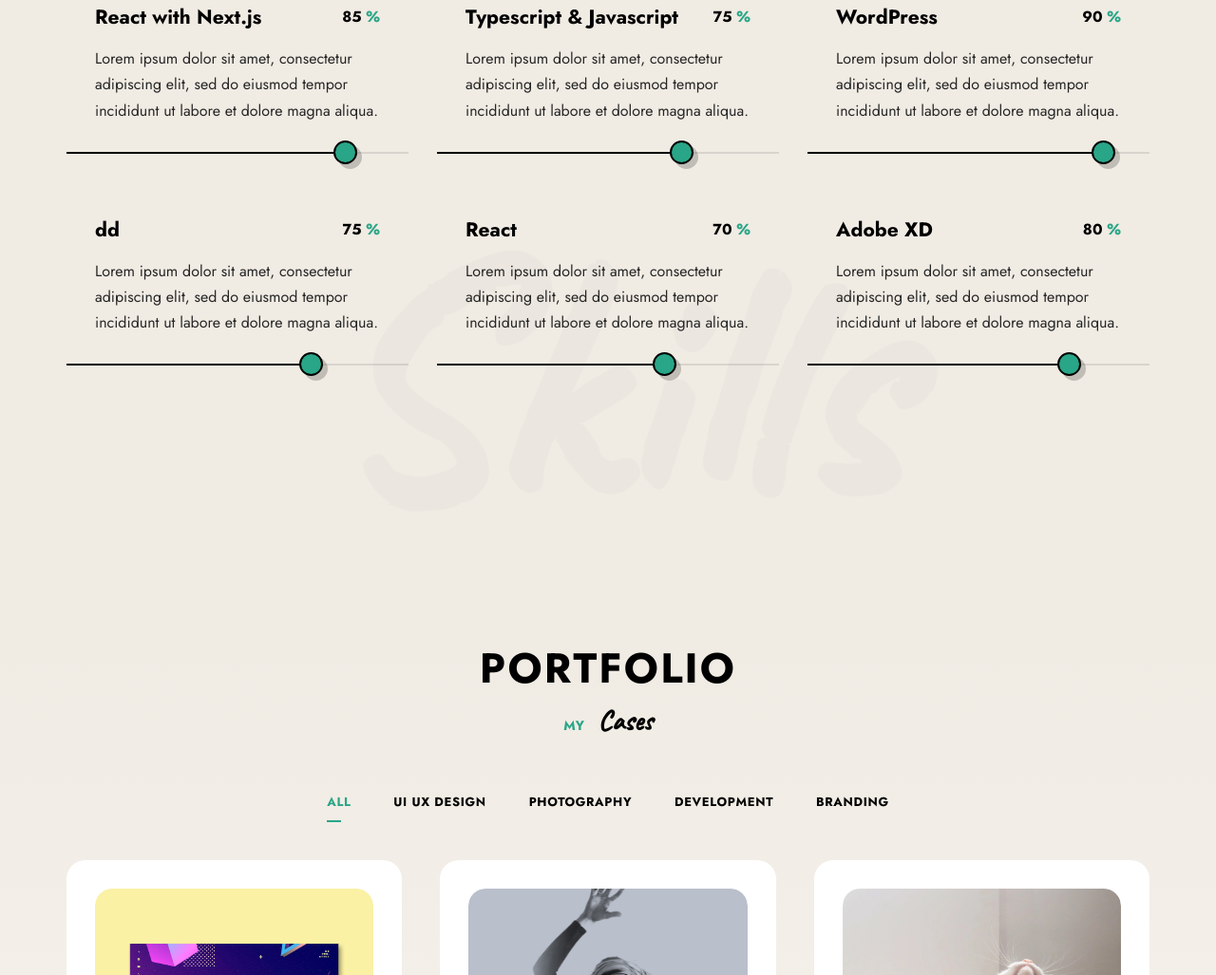
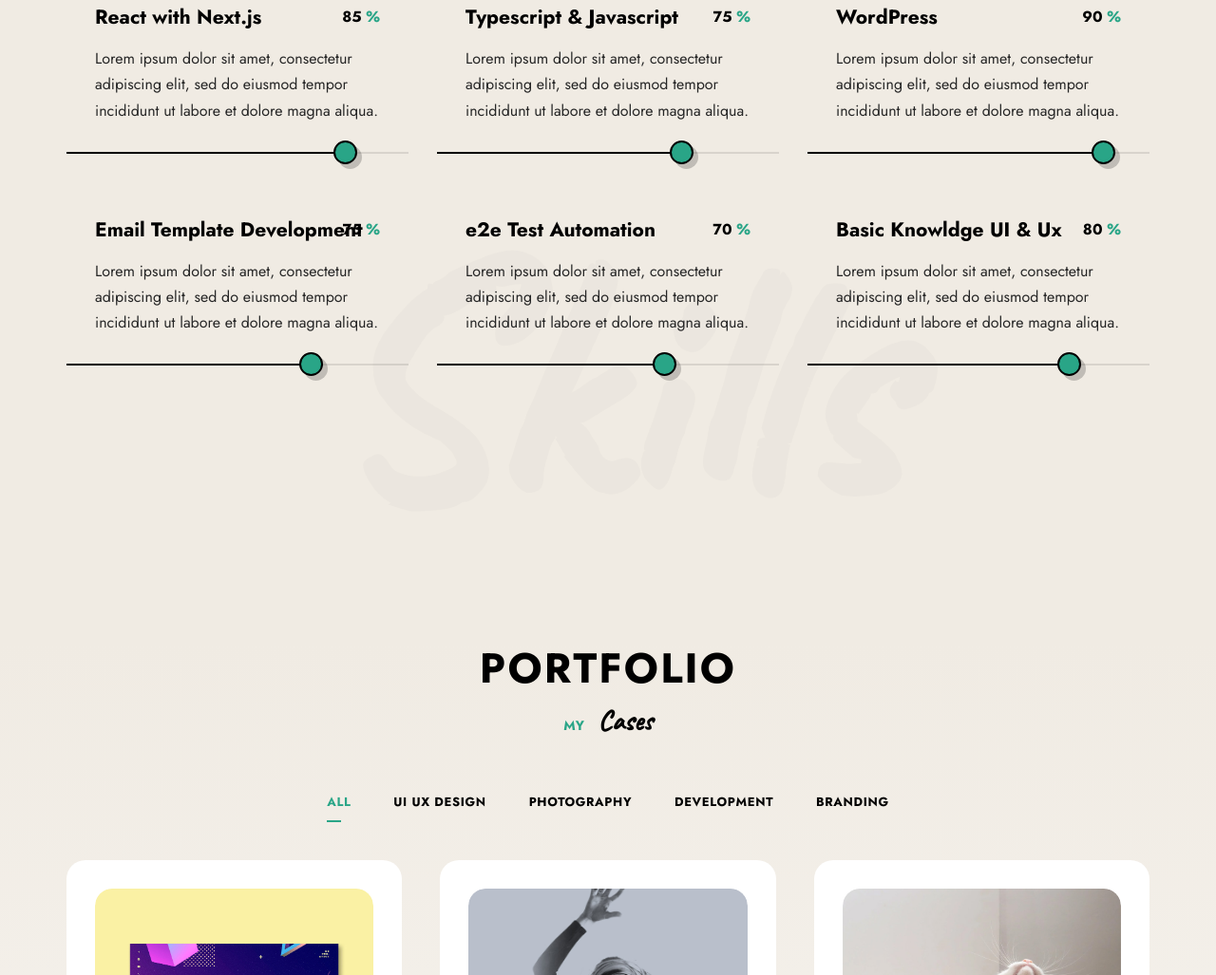
Before and after one commit to ferdouskazemi/Ferdous, a plain HTML site: page index.html in a window 1280 px wide. Shown: the part 2011-3038 px from the top of the page at 95% size. Drawn offline with nearby package versions, Linux system fonts and the light colour scheme; files that its build step writes are made by us from their sources; animation ran at ten frames a second; a script that the page names is missing; files whose address does not match are found by name.

Commit message:
add sime skills

```diff
--- a/index.html
+++ b/index.html
@@ -701,7 +701,7 @@
                       data-animate="active"
                     >
                       <h6 class="name">
-                        <span>dd</span>
+                        <span>Email Template Development </span>
                       </h6>
                       <div class="text">
                         <div>
@@ -756,7 +756,7 @@
                       data-animate="active"
                     >
                       <h6 class="name">
-                        <span>React</span>
+                        <span>e2e Test Automation</span>
                       </h6>
                       <div class="text">
                         <div>
@@ -811,7 +811,7 @@
                       data-animate="active"
                     >
                       <h6 class="name">
-                        <span>Adobe XD</span>
+                        <span>Basic Knowldge UI & Ux</span>
                       </h6>
                       <div class="text">
                         <div>
```
